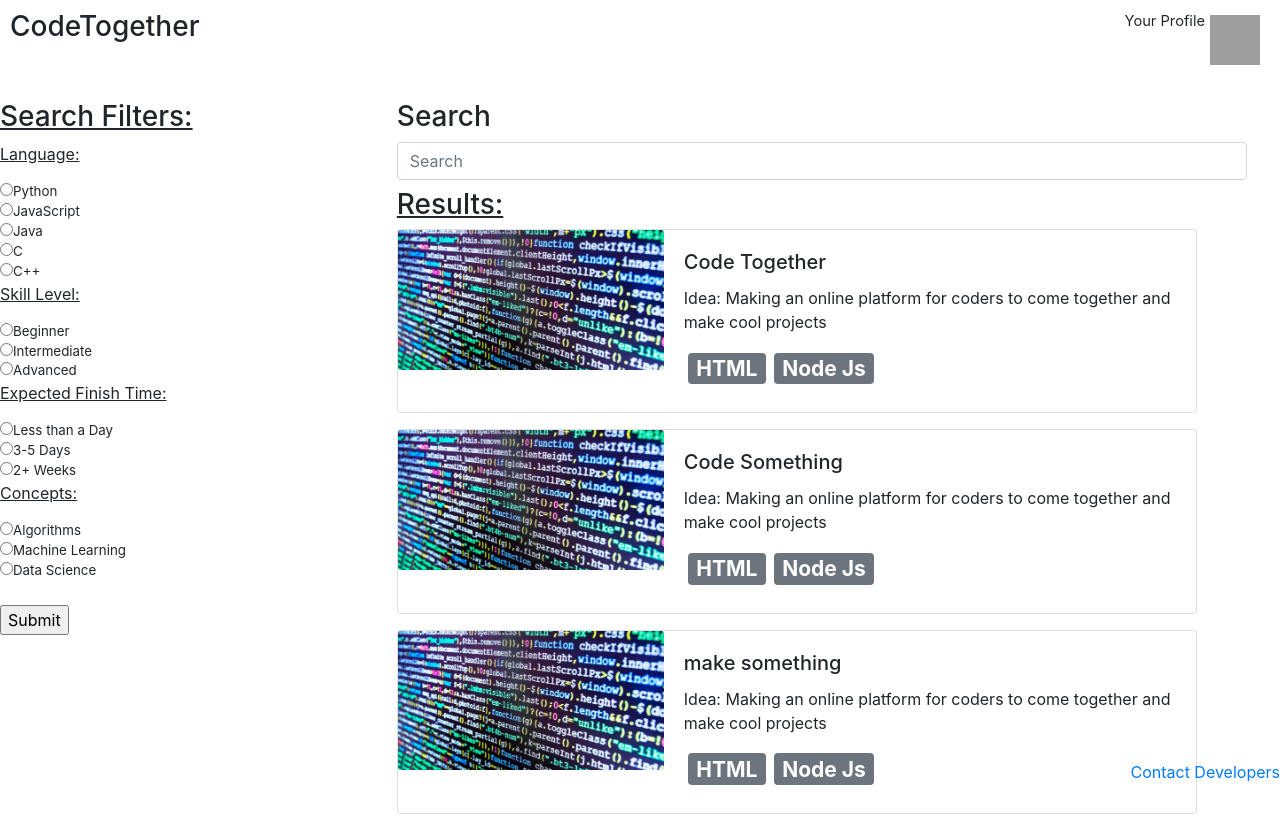
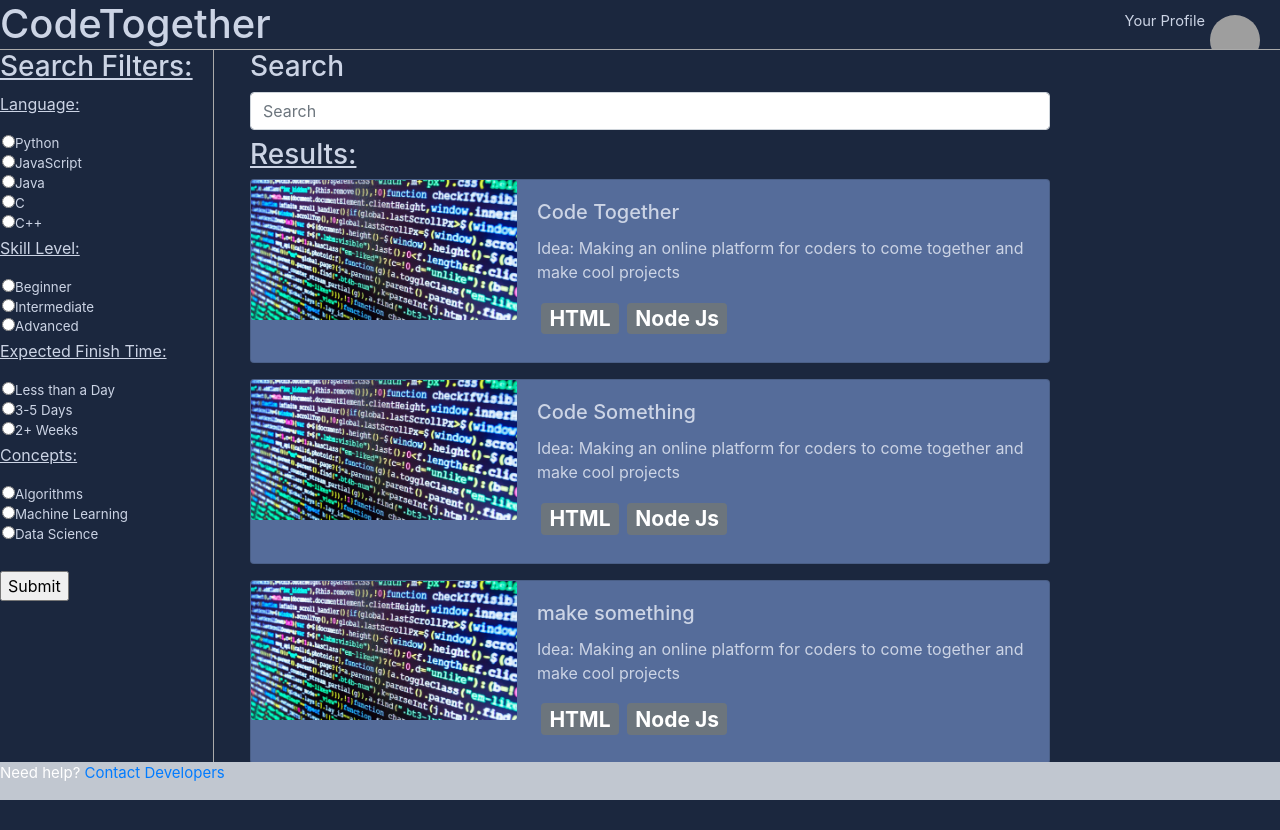
Before and after one commit to ron-arbo/cs326-final-omega, a PHP site: page / in a window 1280 px wide. After the commit the page ends 800 px from the top, so only its background shows below. Run offline with PHP 8.4, Linux system fonts and the light colour scheme; grey boxes are pictures that could not be loaded.

Commit message:
scrolling,color style

```diff
--- a/index.html
+++ b/index.html
@@ -2,41 +2,27 @@
 
 <html>
 <link rel="stylesheet" type="text/css" href="stylesheet.css">
-<link rel="stylesheet" href="https://stackpath.bootstrapcdn.com/bootstrap/4.4.1/css/bootstrap.min.css"
-    integrity="sha384-Vkoo8x4CGsO3+Hhxv8T/Q5PaXtkKtu6ug5TOeNV6gBiFeWPGFN9MuhOf23Q9Ifjh" crossorigin="anonymous">
-<script src="https://code.jquery.com/jquery-3.4.1.slim.min.js"
-    integrity="sha384-J6qa4849blE2+poT4WnyKhv5vZF5SrPo0iEjwBvKU7imGFAV0wwj1yYfoRSJoZ+n"
-    crossorigin="anonymous"></script>
-<script src="https://cdn.jsdelivr.net/npm/popper.js@1.16.0/dist/umd/popper.min.js"
-    integrity="sha384-Q6E9RHvbIyZFJoft+2mJbHaEWldlvI9IOYy5n3zV9zzTtmI3UksdQRVvoxMfooAo"
-    crossorigin="anonymous"></script>
-<script src="https://stackpath.bootstrapcdn.com/bootstrap/4.4.1/js/bootstrap.min.js"
-    integrity="sha384-wfSDF2E50Y2D1uUdj0O3uMBJnjuUD4Ih7YwaYd1iqfktj0Uod8GCExl3Og8ifwB6"
-    crossorigin="anonymous"></script>
+<link rel="stylesheet" href="https://stackpath.bootstrapcdn.com/bootstrap/4.4.1/css/bootstrap.min.css" integrity="sha384-Vkoo8x4CGsO3+Hhxv8T/Q5PaXtkKtu6ug5TOeNV6gBiFeWPGFN9MuhOf23Q9Ifjh" crossorigin="anonymous">
+<script src="https://code.jquery.com/jquery-3.4.1.slim.min.js" integrity="sha384-J6qa4849blE2+poT4WnyKhv5vZF5SrPo0iEjwBvKU7imGFAV0wwj1yYfoRSJoZ+n" crossorigin="anonymous"></script>
+<script src="https://cdn.jsdelivr.net/npm/popper.js@1.16.0/dist/umd/popper.min.js" integrity="sha384-Q6E9RHvbIyZFJoft+2mJbHaEWldlvI9IOYy5n3zV9zzTtmI3UksdQRVvoxMfooAo" crossorigin="anonymous"></script>
+<script src="https://stackpath.bootstrapcdn.com/bootstrap/4.4.1/js/bootstrap.min.js" integrity="sha384-wfSDF2E50Y2D1uUdj0O3uMBJnjuUD4Ih7YwaYd1iqfktj0Uod8GCExl3Og8ifwB6" crossorigin="anonymous"></script>
 
 <body>
-    <header>
-        <div id="topBar" style="clear: both">
-            <div class="logo">
-                <h3 style="float: left;">CodeTogether</h3>
-            </div>
+    <div class="topbar" style="clear: both">
+        <h1 style="float: left; font-size: 40px;">CodeTogether</h1>
 
-            <div id="profileArea">
+        <div class="profileArea">
             <p style="float: right" class="profile">Your Profile</p>
             <img src="https://upload.wikimedia.org/wikipedia/commons/thumb/4/41/Wac_nearside_3000.jpg/1200px-Wac_nearside_3000.jpg"
                 width="50" height="50" class="profImg" style="float: right;"> </a>
         </div>
     </div>
-    </header>
 
-
-    <main>
-
-        <div id="filters">
+    <div class="sidebar_left">
         <h3><u>Search Filters:</u></h3>
         <div id="language">
             <u>Language:</u></p>
-                <div class="radioFormat">
+            <div class="options">
                 <input type="radio" name="lang" value="py">Python<br />
                 <input type="radio" name="lang" value="js">JavaScript<br />
                 <input type="radio" name="lang" value="jv">Java<br />
@@ -47,7 +33,7 @@
 
         <div id="skill">
             <p><u>Skill Level:</u></p>
-                <div class="radioFormat">
+            <div class="options">
                 <input type="radio" name="skill" value="b">Beginner<br />
                 <input type="radio" name="skill" value="i">Intermediate<br />
                 <input type="radio" name="skill" value="a">Advanced<br />
@@ -56,7 +42,7 @@
 
         <div id="finish">
             <p><u>Expected Finish Time:</u></p>
-                <div class="radioFormat">
+            <div class="options">
                 <input type="radio" name="finish" value="24">Less than a Day<br />
                 <input type="radio" name="finish" value="3-5">3-5 Days<br />
                 <input type="radio" name="finish" value="2wk">2+ Weeks<br />
@@ -65,7 +51,7 @@
 
         <div id="concepts">
             <p><u>Concepts:</u></p>
-                <div class="radioFormat">
+            <div class="options">
                 <input type="radio" name="concepts" value="alg">Algorithms<br />
                 <input type="radio" name="concepts" value="ml">Machine Learning<br />
                 <input type="radio" name="concepts" value="ds">Data Science<br />
@@ -75,11 +61,11 @@
         <input type="submit">
     </div>
 
+    <div class="main">
         <div id="project">
-            <div class="main">
             <h3>Search</h3>
 
-                <div class="col-xs-4 mb-2">
+            <div class="col-xs-4 mb-2" style="max-width: 800px;">
                 <input class="form-control" type="text" placeholder="Search" aria-label="Search">
             </div>
 
@@ -88,7 +74,7 @@
 
                 <h3><u>Results:</u></h3>
 
-                    <div class="card mb-3">
+                <div class="card mb-3" style="background-color: #556c9a;">
                     <div class="row no-gutters">
                         <div class="col-md-4">
                             <img src="code.jpg" class="card-img" alt="...">
@@ -96,8 +82,7 @@
                         <div class="col-md-8">
                             <div class="card-body">
                                 <h5 class="card-title">Code Together</h5>
-                                    <p class="card-text">Idea: Making an online platform for coders to come together and
-                                        make cool projects</p>
+                                <p class="card-text">Idea: Making an online platform for coders to come together and make cool projects</p>
 
                                 <div class="row ml-1">
                                     <h3><span class="badge badge-secondary mr-2">HTML</span></h3>
@@ -109,7 +94,7 @@
                     </div>
                 </div>
 
-                    <div class="card mb-3">
+                <div class="card mb-3" style="box-shadow: 20px; background-color: #556c9a;">
                     <div class="row no-gutters">
                         <div class="col-md-4">
                             <img src="code.jpg" class="card-img" alt="...">
@@ -117,8 +102,7 @@
                         <div class="col-md-8">
                             <div class="card-body">
                                 <h5 class="card-title">Code Something</h5>
-                                    <p class="card-text">Idea: Making an online platform for coders to come together and
-                                        make cool projects</p>
+                                <p class="card-text">Idea: Making an online platform for coders to come together and make cool projects</p>
 
                                 <div class="row ml-1">
                                     <h3><span class="badge badge-secondary mr-2">HTML</span></h3>
@@ -130,7 +114,7 @@
                     </div>
                 </div>
 
-                    <div class="card mb-3">
+                <div class="card mb-3" style="box-shadow: 20px; background-color: #556c9a;">
                     <div class="row no-gutters">
                         <div class="col-md-4">
                             <img src="code.jpg" class="card-img" alt="...">
@@ -138,8 +122,7 @@
                         <div class="col-md-8">
                             <div class="card-body">
                                 <h5 class="card-title">make something </h5>
-                                    <p class="card-text">Idea: Making an online platform for coders to come together and
-                                        make cool projects</p>
+                                <p class="card-text">Idea: Making an online platform for coders to come together and make cool projects</p>
 
                                 <div class="row ml-1">
                                     <h3><span class="badge badge-secondary mr-2">HTML</span></h3>
@@ -154,13 +137,8 @@
 
             </div>
 
-
-
         </div>
     </div>
-
-        </div>
-    </main>
 
     <footer class="footer">
         <p>Need help? <a href="https://media.giphy.com/media/3orifbi68gpoinx59m/giphy.gif">Contact Developers</a>
--- a/stylesheet.css
+++ b/stylesheet.css
@@ -1,3 +1,9 @@
+body {
+	background-color: #1b273e;
+	color: #ccd4e5;
+	font-family: Verdana;
+}
+
 #topBar {
 	position: absrelativeolute;
 	height: 100px;
@@ -12,7 +18,13 @@
 }
 
 .profileArea {
-	top: 50%;
+	/* top: 50%; */
+}
+
+.profileArea img{
+	width: 50px;
+	height: 50px;
+	border-radius: 50%;
 }
 
 .profile {
@@ -34,19 +46,19 @@
 	/* border: solid black 3px; */
 }
 
-.radioFormat {
+.options {
 	font-size: 10pt;
+	padding: 2px;
 }
-
 #project {
-	float: right;
-	width: 69%;
-	height: 90%;
-	/* border: solid blue 3px; */
+	margin-left: 250px;
+	background-color: #1b273e;
 }
 
 .main {
-	max-width: 850px;
+	color: #ccd4e5;
+	background-color: #1b273e;
+	margin-top: 50px;
 }
 
 .search {
@@ -69,12 +81,41 @@
 	right: 2%;
 }
 
+.topbar {
+	border-bottom: 1px #aaa solid;
+	overflow: hidden;
+	position: fixed;
+	left:0;
+	top:0;
+	background-color: #1b273e;
+	color: #ccd4e5;
+	width: 100%;
+	height: 50px;
+    z-index: 999;
+  }
+
+.sidebar_left {
+	height: calc(100% - 80px);
+	overflow-y: scroll;
+	min-width: 150px;
+	position: fixed;
+	color: #ccd4e5;
+	height: 100%;
+	float: left;
+	background-color: #1b273e;
+	border-right: 1px #aaa solid;
+	padding-right: 20px;
+    z-index: 909;
+}
+
 .footer {
 	position: fixed;
 	left: 0;
 	bottom: 0;
 	width: 100%;
+	background-color: #c1c7d0;
 	color: white;
-	text-align: right;
-	margin-right: 10px;
+	text-align: left;
+	font-size: 15px;
+    z-index: 919;
 }
```
Also changed, not shown: Todo/README.md (added). Lines whose indentation alone changed are shown as unchanged.
